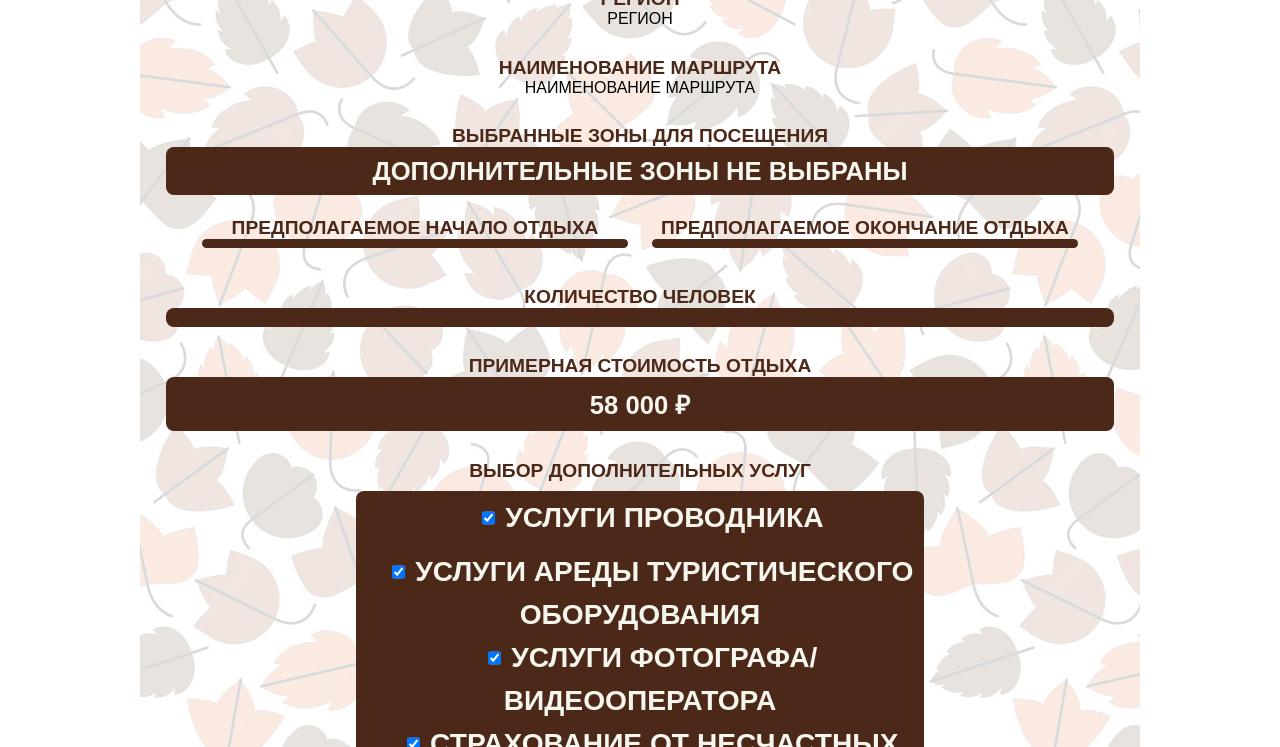
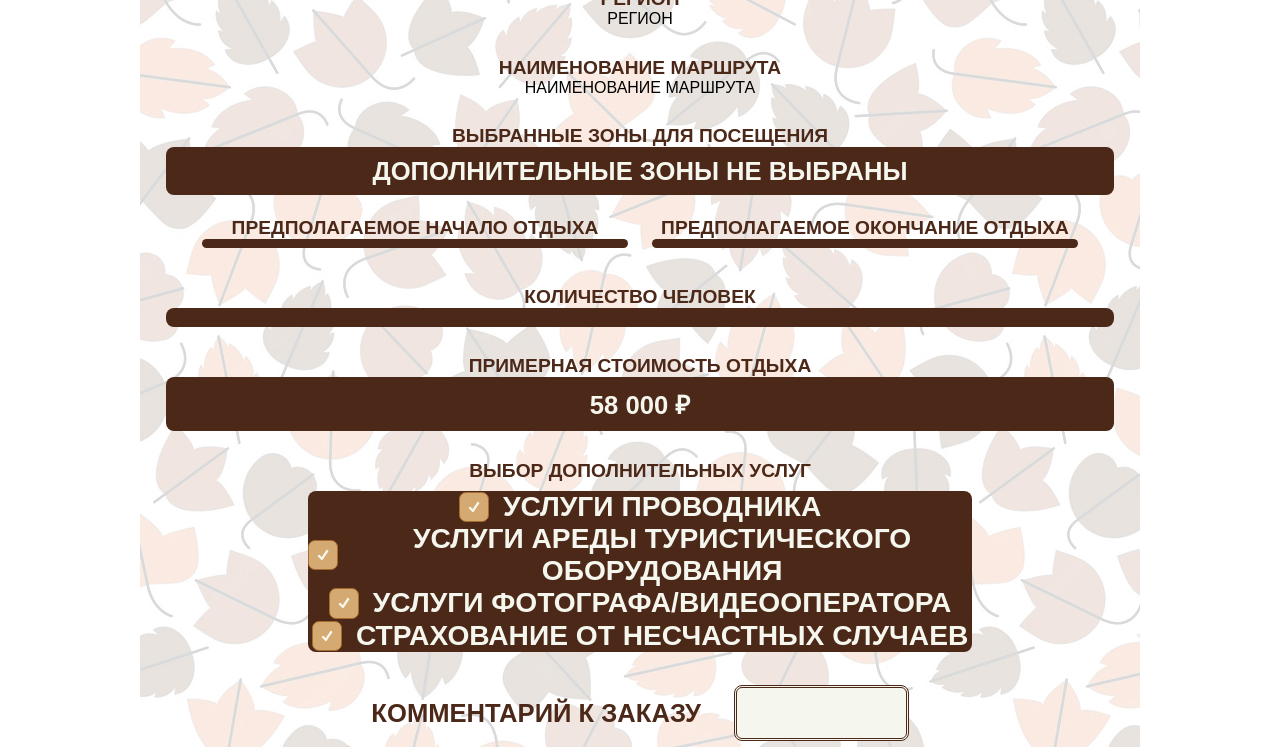
Before and after one commit to losyaraand/losyaraand.github.io, a plain HTML site: page booking.html in a window 1280 px wide. Shown: the part 205-952 px from the top of the page. Drawn offline with Linux system fonts and the light colour scheme; a web font is replaced by a local one.

Commit message:
Update style.css

```diff
--- a/style.css
+++ b/style.css
@@ -1778,7 +1778,7 @@ label.zonas12 {
     color: #F5F6ED;
     border-radius: 8px;
     padding: 1% 0vw;
-    width: 60%;
+    width: 70%;
     margin: 0vh auto;
     text-align: center;
 }
@@ -2212,3 +2212,223 @@ input#pochta {
     background-color: #4C2818;
     border-radius: 8px;
 }
+
+.vdop11v {
+    position: absolute;
+    z-index: -1;
+    opacity: 0;
+}
+
+.vdop11v+label {
+    display: inline-flex;
+    align-items: center;
+    user-select: none;
+}
+
+.vdop11v+label::before {
+    content: '';
+    display: inline-block;
+    width: 1em;
+    height: 1em;
+    flex-shrink: 0;
+    flex-grow: 0;
+    border: 1px solid #D5AA72;
+    background-color: #F5F6ED;
+    border-radius: 0.25em;
+    margin-right: 0.5em;
+    background-repeat: no-repeat;
+    background-position: center center;
+    background-size: 50% 50%;
+}
+
+.vdop11v:checked+label::before {
+    border-color: #A66A2C;
+    background-color: #D5AA72;
+    background-image: url("done.png");
+}
+
+.vdop11v:not(:disabled):not(:checked)+label:hover::before {
+    border-color: #f3f3f1;
+  }
+
+.vdop11v:not(:disabled):active+label::before {
+    background-color: #f3f3f1;
+    border-color: #f3f3f1;
+}
+
+.vdop11v:focus+label::before {
+    box-shadow: 0 0 0 0.2rem rgba(255, 196, 34, 0.25);
+}
+
+.vdop11v:focus:not(:checked)+label::before {
+    border-color: #f5c382;
+}
+
+.vdop11v:disabled+label::before {
+    background-color: #f3f3f1;
+}
+
+.vdop12v {
+    position: absolute;
+    z-index: -1;
+    opacity: 0;
+}
+
+.vdop12v+label {
+    display: inline-flex;
+    align-items: center;
+    user-select: none;
+}
+
+.vdop12v+label::before {
+    content: '';
+    display: inline-block;
+    width: 1em;
+    height: 1em;
+    flex-shrink: 0;
+    flex-grow: 0;
+    border: 1px solid #D5AA72;
+    background-color: #F5F6ED;
+    border-radius: 0.25em;
+    margin-right: 0.5em;
+    background-repeat: no-repeat;
+    background-position: center center;
+    background-size: 50% 50%;
+}
+
+.vdop12v:checked+label::before {
+    border-color: #A66A2C;
+    background-color: #D5AA72;
+    background-image: url("done.png");
+}
+
+.vdop12v:not(:disabled):not(:checked)+label:hover::before {
+    border-color: #f3f3f1;
+  }
+
+.vdop12v:not(:disabled):active+label::before {
+    background-color: #f3f3f1;
+    border-color: #f3f3f1;
+}
+
+.vdop12v:focus+label::before {
+    box-shadow: 0 0 0 0.2rem rgba(255, 196, 34, 0.25);
+}
+
+.vdop12v:focus:not(:checked)+label::before {
+    border-color: #f5c382;
+}
+
+.vdop12v:disabled+label::before {
+    background-color: #f3f3f1;
+}
+
+.vdop13v {
+    position: absolute;
+    z-index: -1;
+    opacity: 0;
+}
+
+.vdop13v+label {
+    display: inline-flex;
+    align-items: center;
+    user-select: none;
+}
+
+.vdop13v+label::before {
+    content: '';
+    display: inline-block;
+    width: 1em;
+    height: 1em;
+    flex-shrink: 0;
+    flex-grow: 0;
+    border: 1px solid #D5AA72;
+    background-color: #F5F6ED;
+    border-radius: 0.25em;
+    margin-right: 0.5em;
+    background-repeat: no-repeat;
+    background-position: center center;
+    background-size: 50% 50%;
+}
+
+.vdop13v:checked+label::before {
+    border-color: #A66A2C;
+    background-color: #D5AA72;
+    background-image: url("done.png");
+}
+
+.vdop13v:not(:disabled):not(:checked)+label:hover::before {
+    border-color: #f3f3f1;
+  }
+
+.vdop13v:not(:disabled):active+label::before {
+    background-color: #f3f3f1;
+    border-color: #f3f3f1;
+}
+
+.vdop13v:focus+label::before {
+    box-shadow: 0 0 0 0.2rem rgba(255, 196, 34, 0.25);
+}
+
+.vdop13v:focus:not(:checked)+label::before {
+    border-color: #f5c382;
+}
+
+.vdop13v:disabled+label::before {
+    background-color: #f3f3f1;
+}
+
+.vdop14v {
+    position: absolute;
+    z-index: -1;
+    opacity: 0;
+}
+
+.vdop14v+label {
+    display: inline-flex;
+    align-items: center;
+    user-select: none;
+}
+
+.vdop14v+label::before {
+    content: '';
+    display: inline-block;
+    width: 1em;
+    height: 1em;
+    flex-shrink: 0;
+    flex-grow: 0;
+    border: 1px solid #D5AA72;
+    background-color: #F5F6ED;
+    border-radius: 0.25em;
+    margin-right: 0.5em;
+    background-repeat: no-repeat;
+    background-position: center center;
+    background-size: 50% 50%;
+}
+
+.vdop14v:checked+label::before {
+    border-color: #A66A2C;
+    background-color: #D5AA72;
+    background-image: url("done.png");
+}
+
+.vdop14v:not(:disabled):not(:checked)+label:hover::before {
+    border-color: #f3f3f1;
+  }
+
+.vdop14v:not(:disabled):active+label::before {
+    background-color: #f3f3f1;
+    border-color: #f3f3f1;
+}
+
+.vdop14v:focus+label::before {
+    box-shadow: 0 0 0 0.2rem rgba(255, 196, 34, 0.25);
+}
+
+.vdop14v:focus:not(:checked)+label::before {
+    border-color: #f5c382;
+}
+
+.vdop14v:disabled+label::before {
+    background-color: #f3f3f1;
+}
```
